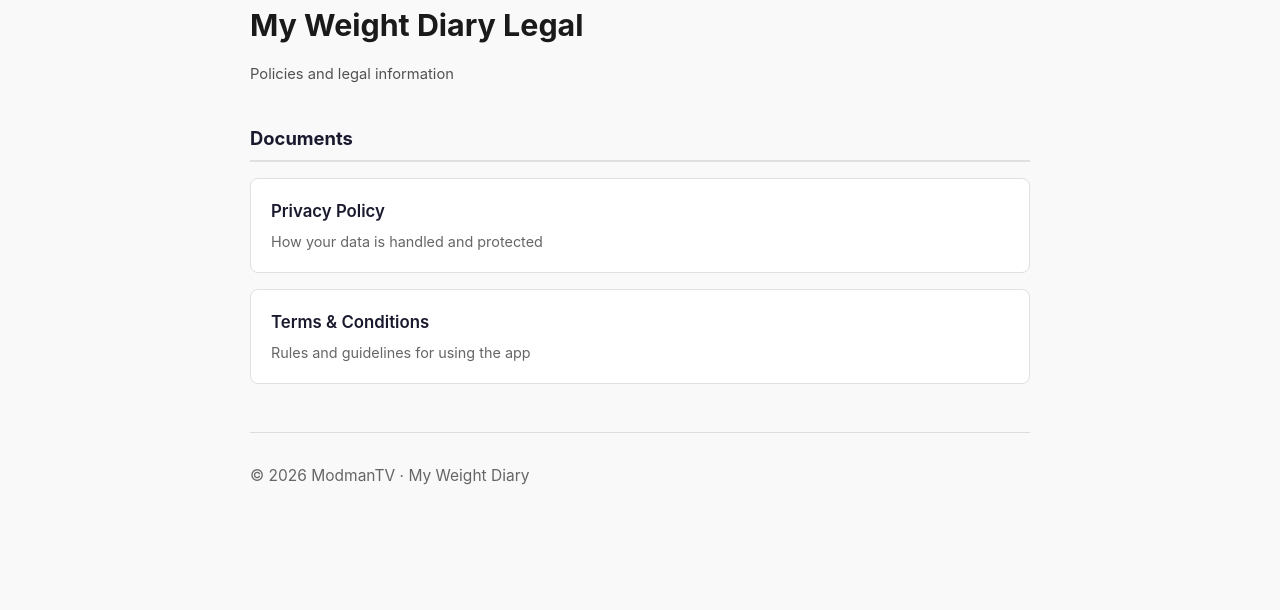
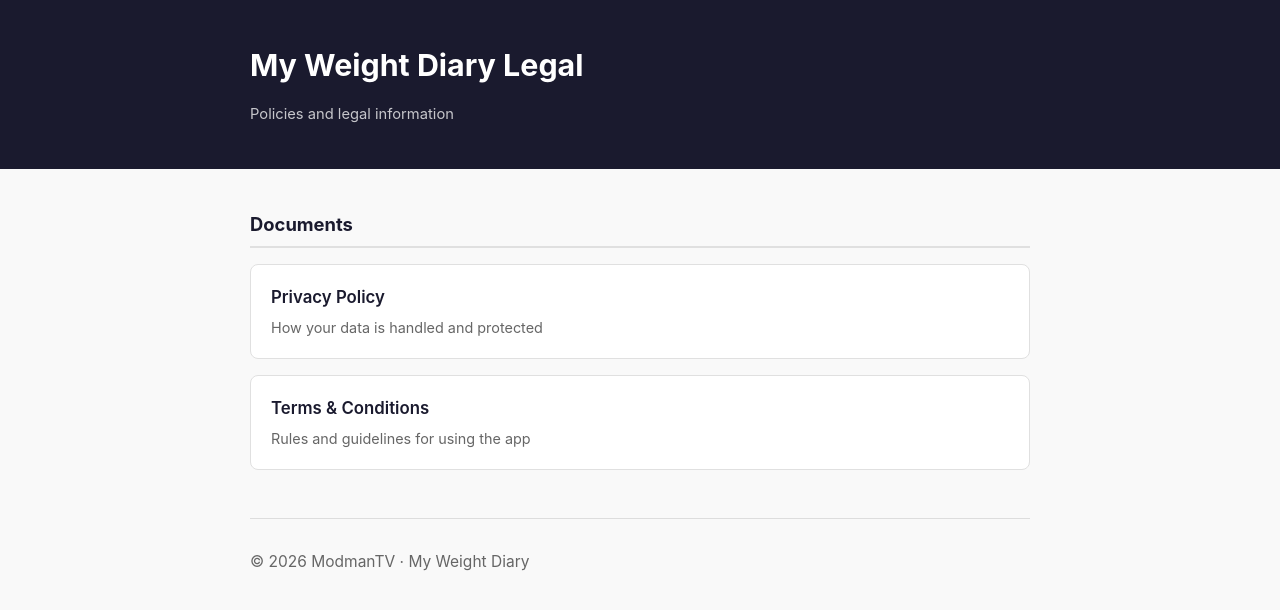
Before and after one commit to ModmanTV/my-weight-diary-legal, a plain HTML site: page index.html in a window 1280 px wide. Drawn offline with Linux system fonts and the light colour scheme.

Commit message:
index.html

````diff
--- a/index.html
+++ b/index.html
@@ -1,5 +1,4 @@
 <!DOCTYPE html>
-
 <html lang="en">
 <head>
   <meta charset="UTF-8" />
@@ -16,20 +15,17 @@
     }
     .container { max-width: 780px; margin: 0 auto; }
 
-```
     header {
       background: #1a1a2e;
       color: #fff;
       padding: 40px 24px 32px;
-  margin: 0px -16px 40px;
+      margin: 0 -16px 40px;
     }
-
     header h1 {
       font-size: 1.9rem;
       font-weight: 700;
       margin-bottom: 6px;
     }
-
     header p {
       font-size: 0.92rem;
       opacity: 0.75;
@@ -44,11 +40,6 @@
       border-bottom: 2px solid #e0e0e0;
     }
 
-p {
-  margin: 10px 0;
-  font-size: 0.97rem;
-}
-
     .card {
       background: #ffffff;
       border: 1px solid #e0e0e0;
@@ -57,7 +48,6 @@
       margin: 16px 0;
       transition: 0.2s ease;
     }
-
     .card:hover {
       border-color: #3a6ff7;
       transform: translateY(-2px);
@@ -74,11 +64,15 @@
       font-weight: 600;
       color: #1a1a2e;
     }
-
     .desc {
       font-size: 0.9rem;
       color: #666;
       margin-top: 4px;
+    }
+
+    p {
+      margin: 10px 0;
+      font-size: 0.97rem;
     }
 
     footer {
@@ -88,12 +82,9 @@
       font-size: 0.85rem;
       color: #666;
     }
-```
-
   </style>
 </head>
 <body>
-
   <header>
     <div class="container">
       <h1>My Weight Diary Legal</h1>
@@ -102,7 +93,6 @@
   </header>
 
   <div class="container">
-
     <h2>Documents</h2>
 
     <a href="privacy.html">
@@ -122,8 +112,6 @@
     <footer>
       <p>&copy; 2026 ModmanTV · My Weight Diary</p>
     </footer>
-
   </div>
-
 </body>
 </html>
````
Lines whose indentation alone changed are shown as unchanged.
